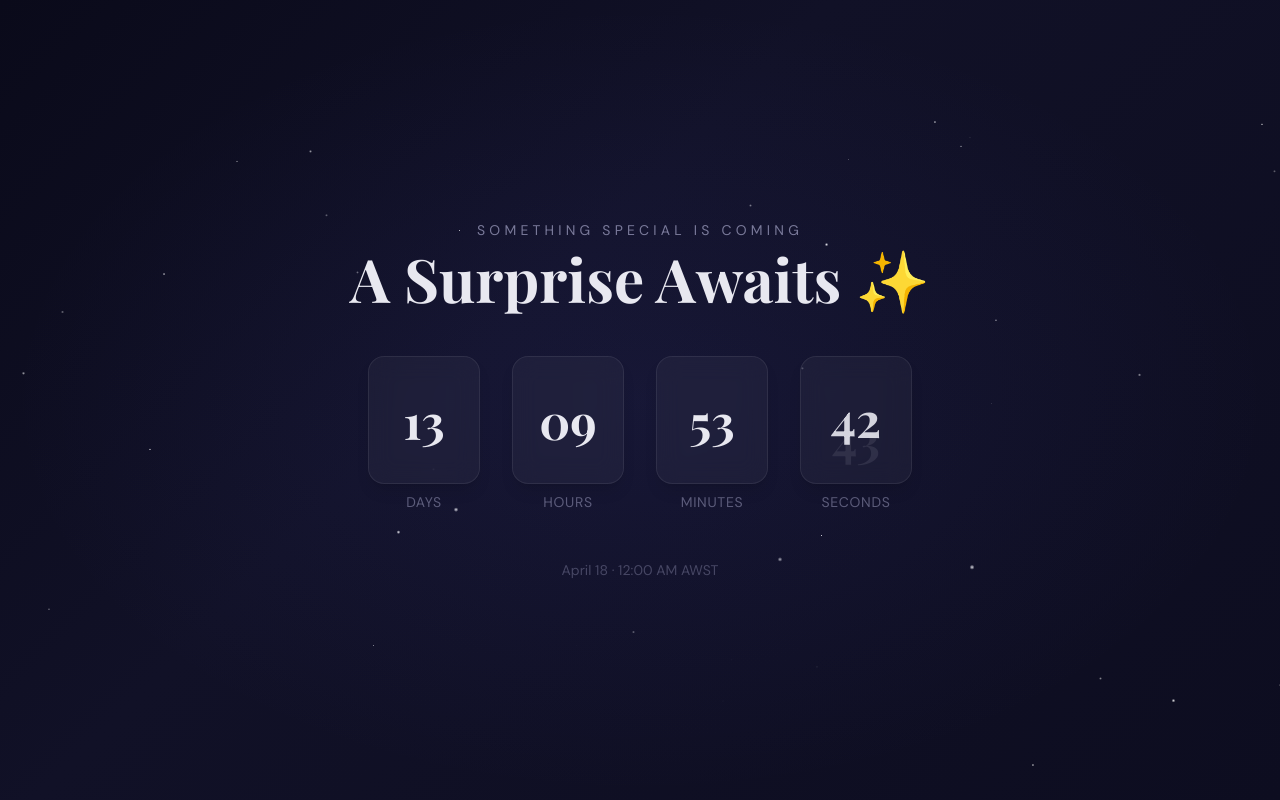
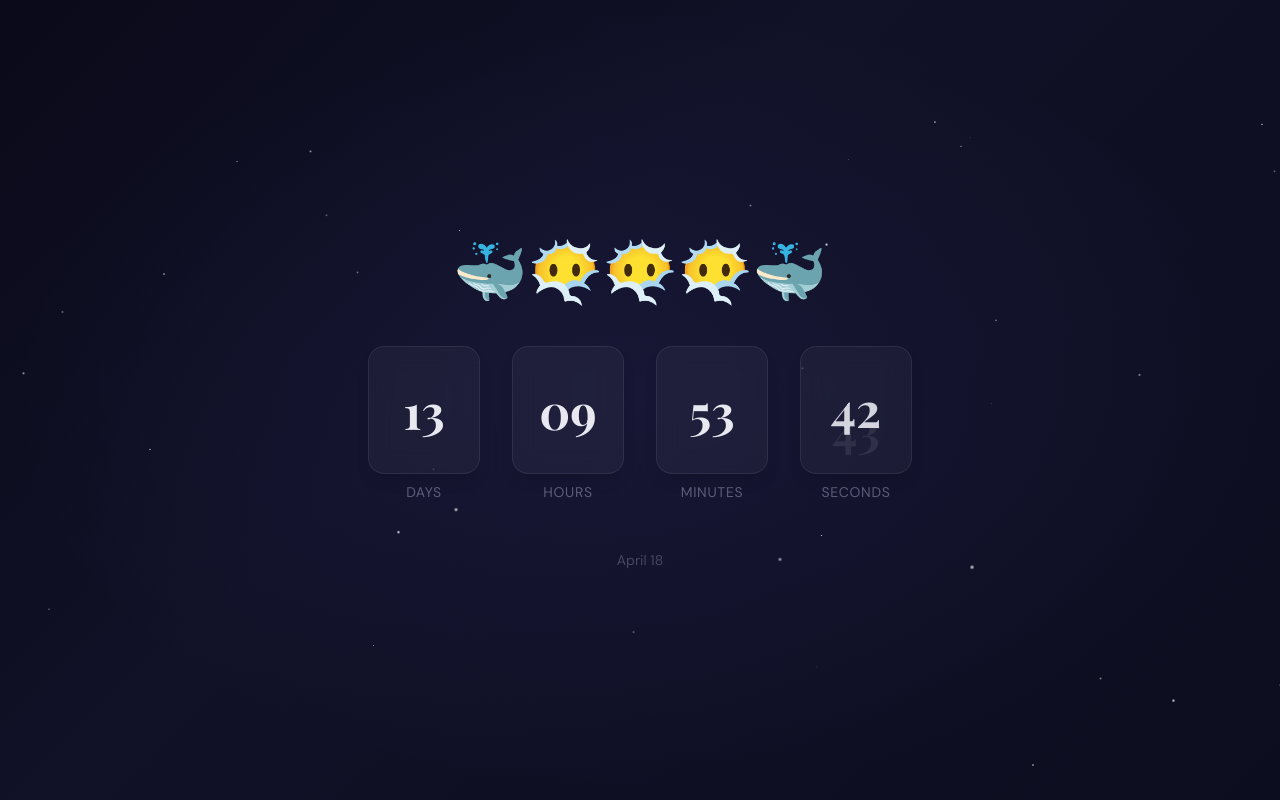
Before and after one commit to vasanthcodes/friends-map-memory-main-1-, a React (Vite) app: page / in a window 1280 px wide. Built offline with nearby package versions, Linux system fonts and the light colour scheme; the HTML template or start-up script is replaced by a standard one; a web font is replaced by a local one.

Commit message:
few Changes

```diff
--- a/src/pages/CountdownPage.tsx
+++ b/src/pages/CountdownPage.tsx
@@ -163,10 +163,10 @@ const CountdownPage = ({ onComplete }: { onComplete: () => void }) => {
         initial={{ opacity: 0, y: -20 }}
         animate={{ opacity: 1, y: 0 }}
         transition={{ duration: 0.8 }}
-        className="relative z-10 text-sm tracking-[0.3em] uppercase mb-2"
+        className="relative z-50 text-sm tracking-[0.3em] uppercase mb-2"
         style={{ color: "rgba(165,165,200,0.7)" }}
       >
-        Something special is coming
+
       </motion.p>
 
       <motion.h1
@@ -176,7 +176,7 @@ const CountdownPage = ({ onComplete }: { onComplete: () => void }) => {
         className="relative z-10 font-display text-4xl md:text-6xl font-bold mb-12 text-center"
         style={{ color: "#e8e8f0" }}
       >
-        A Surprise Awaits ✨
+      🐳😶‍🌫️😶‍🌫️😶‍🌫️🐳
       </motion.h1>
 
       <motion.div
@@ -232,7 +232,7 @@ const CountdownPage = ({ onComplete }: { onComplete: () => void }) => {
         className="relative z-10 text-sm mt-12"
         style={{ color: "rgba(165,165,200,0.35)" }}
       >
-        April 18 · 12:00 AM AWST
+        April 18
       </motion.p>
     </div>
   );
```
